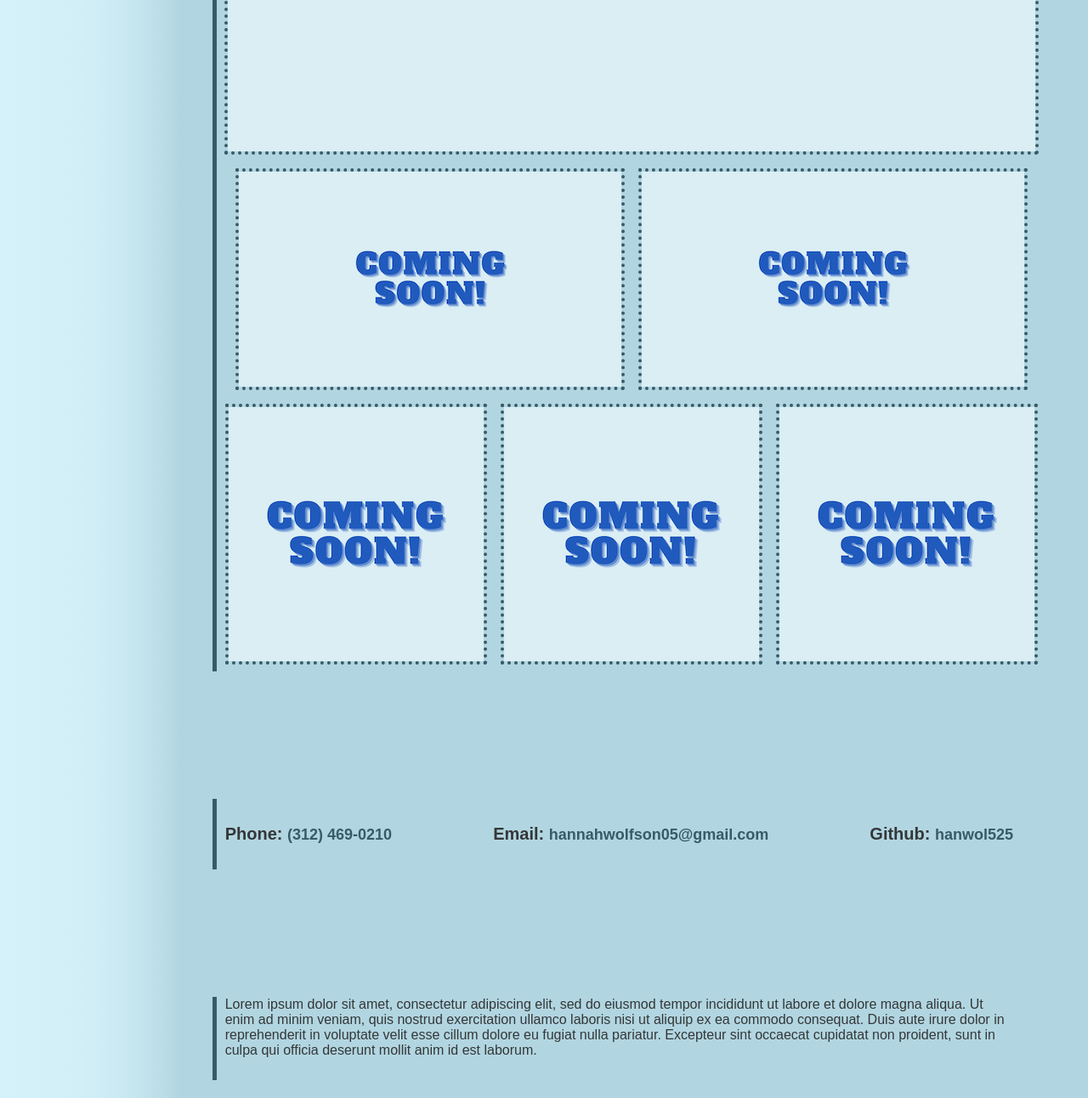
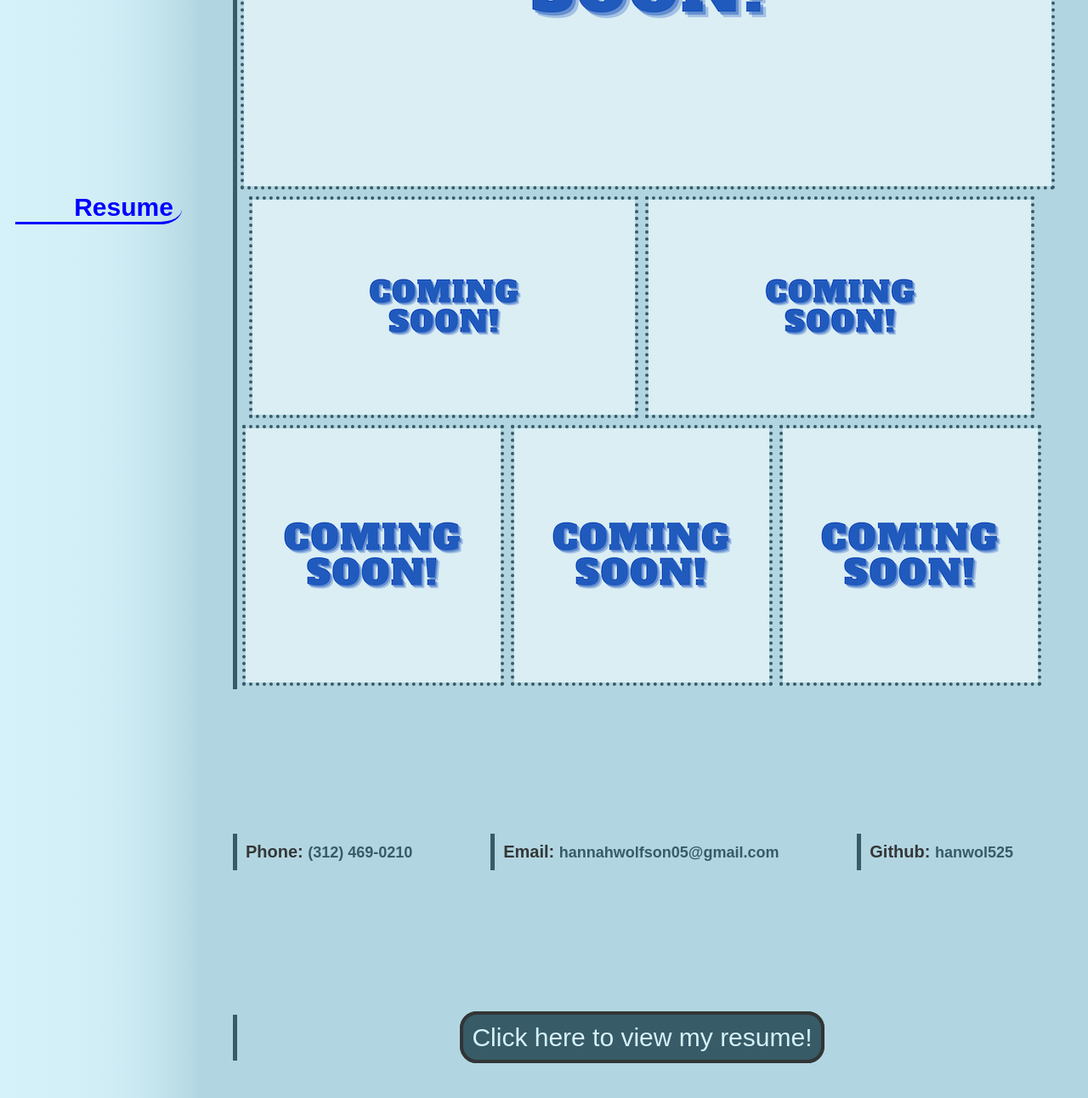
Before and after one commit to hanwol525/02-Portfolio, a plain HTML site: page index.html in a window 1280 px wide. Shown: the part 928-2220 px from the top of the page at 85% size. Drawn offline with Linux system fonts and the light colour scheme.

Commit message:
first round of wednesday commits. long night ahead

```diff
--- a/assets/style.css
+++ b/assets/style.css
@@ -2,8 +2,11 @@
 
 make content section into flex container/column w the sidebar
 -possibly use float left/right to make h3 stackable?
+- i think what i'ma have to do is insert each label before shit individually
+ugghhhh okay fine
 
 responsive web design stuff w/ media queries
+- ESPECIALLY for the resume button and sidebar!
 
 css reset sheet? ask Brian and/or MJ
 
@@ -12,8 +15,6 @@ go thru comments
 change header from "Existential Dread" to my name or smth
 - double check for unprofessional shit that u write in your extremely
 casual writing style bc it helps you keep track of things
-
-
 
 */
 
@@ -107,22 +108,26 @@ casual writing style bc it helps you keep track of things
 
 /* style for navigational sidebar */
 
-.sidebar-right {
+.sidebar {
+    display: flex;
+    flex-flow: column wrap;
+    flex-basis: 600px;
+    flex-grow: 1;
+    flex-shrink: 1;
     margin-top: -50px;
     margin-bottom: 10px;
     margin-left: -10px;
     padding: 20px;
-    max-width: 300px;
-    min-width: fit-content;
     background-image: linear-gradient(to right, var(--whiteblue), 80%, var(--paleblue));
 }
 
-.sidebar-right p {
+.sidebar p {
     display: flex;
     justify-content: flex-end;
-    margin-bottom: 50px;
+    margin-bottom: 100px;
+    padding-top: 100px;
     padding-right: 10px;
-    color: transparent;
+    color: blue;
     font-size: 30px;
     font-weight: 600;
     background-color: transparent;
@@ -149,40 +154,26 @@ Work, Contact Me, and Resume sections
     min-width: fit-content;
     margin: 10px;
     margin-bottom: 150px;
-   border-left-style: solid;
-   border-left-width: 5px;
-   border-left-color: var(--darkerteal);
-}
-
-
-.subsection h3 {
-    display: none;
-    /*
-    position: relative;
-    right: 25%;
-    padding-bottom: 0;
-    border-bottom-style: solid;
-    border-bottom-color: var(--darkergray);
-    font-size: 30px;
-    color: var(--darkergray);
-    background-color: transparent;
-    */
 }
 
 .subsection p {
     display: inline;
     padding: 10px;
-    font-size: 16px;
+    font-size: 18px;
     color: var(--darkgray);
     background-color: transparent;
+    border-left-style: solid;
+    border-left-width: 5px;
+    border-left-color: var(--darkerteal);
 }
 
 .pfp-img {
     display: flex;
+    flex-direction: column-reverse;
     justify-content: flex-end;
+    max-height: 200px;
+    max-width: 200px;
     float: right;
-    max-width: 100%;
-    height: auto;
     margin-left: 20px;
     margin-right: -10px;
     border-style: dashed;
@@ -192,13 +183,16 @@ Work, Contact Me, and Resume sections
 
 /* style for About Me section */
 
+.aboutme-mainsec{
+    display: inline flex;
+    flex-flow: row wrap;
+}
+
 #aboutme {
+    display: flex;
     margin-right: -10px;
     padding-right: 50px;
-}
-
-#aboutme p {
-    margin-top: -10px;
+    background-color: transparent;
 }
 
 /* styles for Work section */
@@ -207,13 +201,16 @@ Work, Contact Me, and Resume sections
     display: flex;
     flex-flow: row wrap;
     justify-content: center;
+    border-left-style: solid;
+    border-left-width: 5px;
+    border-left-color: var(--darkerteal);
 }
 
 #work img {
     display: flex;
     max-width: 100%;
     height: auto;
-    margin: 8px;
+    margin: 4px;
     border-style: dotted;
     border-width: 4px;
     border-color: var(--darkerteal);
@@ -251,15 +248,47 @@ Work, Contact Me, and Resume sections
     color: var(--whiteblue);
 }
 
-/* style for resume section */
+/* style for Resume section */
 
 #resume {
-    margin-right: -10px;
-    padding-right: 50px;
+    display: flex;
+    flex-flow: row wrap;
+    justify-content: center;
+    padding: 10px;
+    /* margin-right: -10px;
+    padding-right: 50px; */
+    border-left-style: solid;
+    border-left-width: 5px;
+    border-left-color: var(--darkerteal);
 }
 
 #resume p {
-    margin-top: -10px;
+    margin-top: 0px;
+    border-style: solid;
+    border-width: 4px;
+    border-radius: 20px;
+    border-color: var(--darkergray);
+    color: var(--whiteblue);
+    font-size: 30px;
+    background-color: var(--darkerteal);
+}
+
+#resume a {
+    text-decoration: none;
+}
+
+/* pseudoclasses for Resume link hovering */
+
+#resume p:hover {
+    color: var(--darkgray);
+    border-color: var(--darkgray);
+    background-color: var(--darkteal);
+}
+
+#resume p:active {
+    color: var(--darkergray);
+    border-color: var(--darkteal);
+    background-color: var(--paleblue);
 }
 
 /* style for footer */
--- a/index.html
+++ b/index.html
@@ -22,7 +22,7 @@
         <!-- webpage body -->
 
         <div class="body">
-            <div class="sidebar-right">
+            <div class="sidebar">
                 <p>About Me</p>
                 <p>Work</p>
                 <p>Contact Me</p>
@@ -35,22 +35,21 @@
              -->
 
             <div class="sections">
-                <div class="pfp-img">
-                    <img src="assets/images/avatar.png" alt="an avatar of a black cat in a circular frame with a blue background" title="Hannah Wolfson - Avatar">
-                </div>
+
+                <img class="pfp-img" src="assets/images/avatar.png" alt="an avatar of a black cat in a circular frame with a blue background" title="Hannah Wolfson - Avatar">
 
                 <div class="subsection" id="aboutme">
-                    <h3>About Me</h3>
-                    <p>Lorem ipsum dolor sit amet, consectetur adipiscing elit, sed do eiusmod tempor incididunt ut labore
-                        et dolore magna aliqua. Ut enim ad minim veniam, quis nostrud exercitation ullamco laboris nisi ut
-                        aliquip ex ea commodo consequat. Duis aute irure dolor in reprehenderit in voluptate velit esse cillum
-                        dolore eu fugiat nulla pariatur. Excepteur sint occaecat cupidatat non proident, sunt in culpa qui
-                        officia deserunt mollit anim id est laborum.
+                    <p>Hi, I'm Hannah! I'm an aspiring web developer currently
+                        enrolled in Northwestern's Coding Boot Camp. I graduated
+                        from Michigan in 2021 (Go Blue!) and have experience with
+                        professional training, research, and project management.
+                        I'm based in Chicago, and in my free time, I like to crochet,
+                        listen to audiobooks, and watch/play TTRPGS!
                         </p>
                 </div>
 
+
                 <div class="subsection" id="work">
-                    <h3>Work</h3>
                     <div><a href="https://hanwol525.github.io/coming-soon/">
                         <img src="assets/images/950x534-placeholder.png"
                         alt="A 950x534 placeholder"
@@ -78,22 +77,17 @@
                 </div>
 
                 <div class="subsection" id="contactme">
-                    <h3>Contact Me</h3>
                     <p>Phone: <a href="tel:312-469-0210">(312) 469-0210</a></p>
                     <p>Email: <a href="mailto:hannahwolfson05@gmail.com">hannahwolfson05@gmail.com</a></p>
                     <p>Github: <a href="https://github.com/hanwol525">hanwol525</a></p>
                 </div>
 
                 <div class="subsection" id="resume">
-                    <h3>Resume</h3>
-                    <p>Lorem ipsum dolor sit amet, consectetur adipiscing elit, sed do eiusmod tempor incididunt ut labore
-                        et dolore magna aliqua. Ut enim ad minim veniam, quis nostrud exercitation ullamco laboris nisi ut
-                        aliquip ex ea commodo consequat. Duis aute irure dolor in reprehenderit in voluptate velit esse cillum
-                        dolore eu fugiat nulla pariatur. Excepteur sint occaecat cupidatat non proident, sunt in culpa qui
-                        officia deserunt mollit anim id est laborum.</p>
+                    <a href="https://www.canva.com/design/DAFf3EzRuhU/mwoKh0TB1HnoJWpUwyFr_Q/view?utm_content=DAFf3EzRuhU&utm_campaign=designshare&utm_medium=link&utm_source=publishsharelink">
+                        <p>Click here to view my resume!</p>
+                    </a>
                 </div>
             </div>
-
         </div>
 
         <!-- footer begins -->
```
